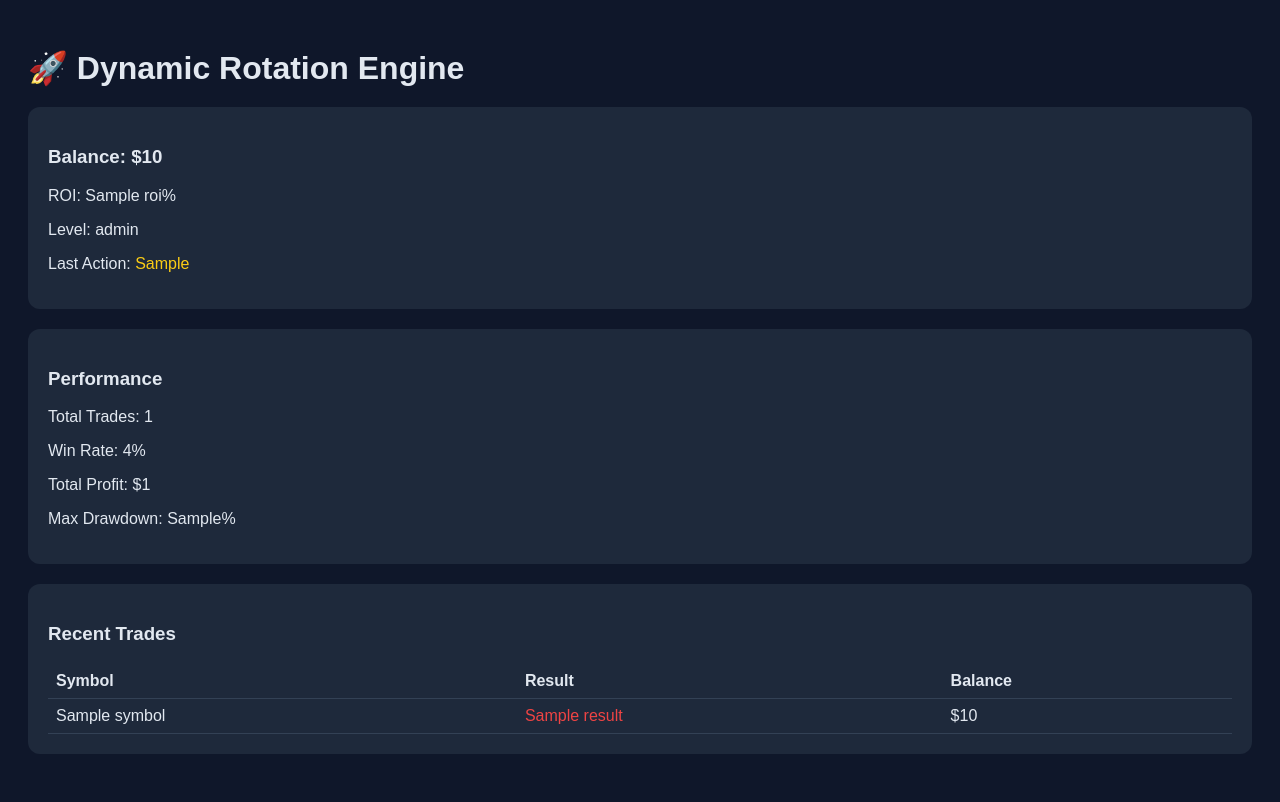
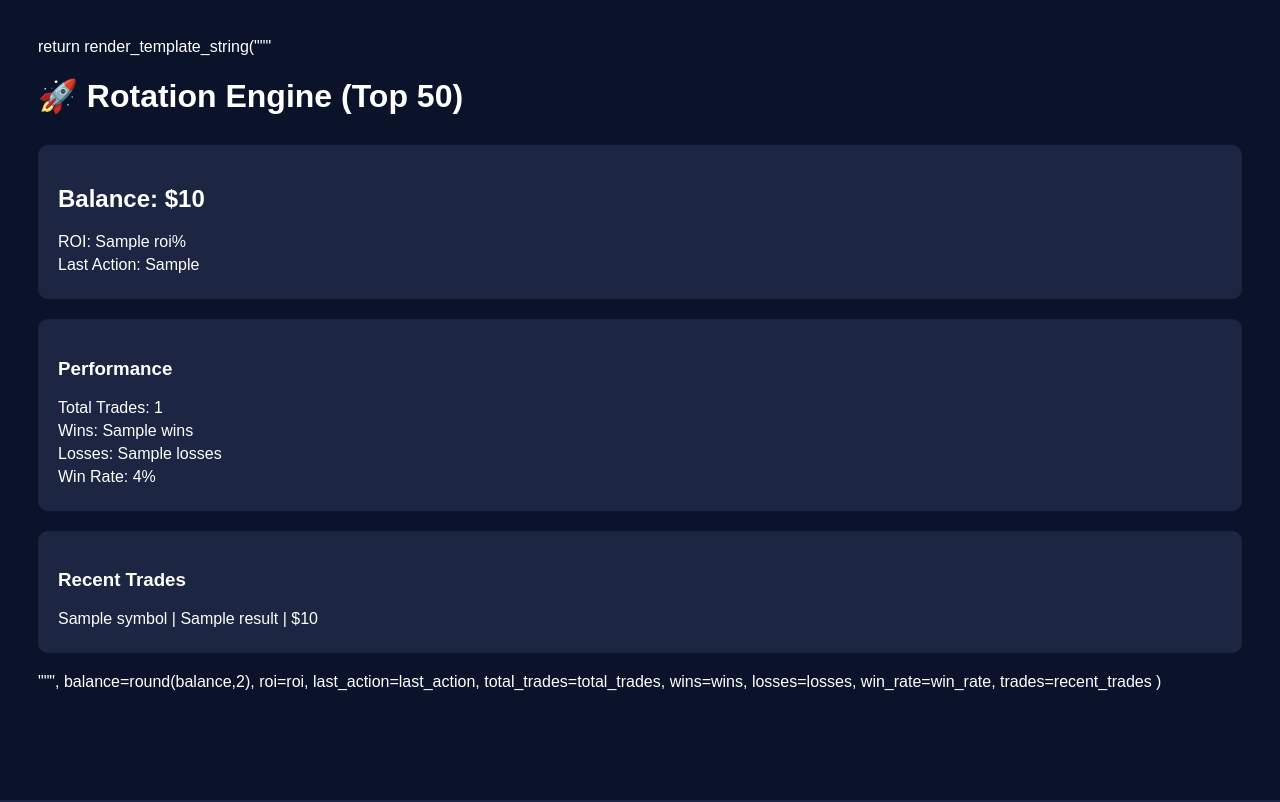
Before and after one commit to hillcolton1976/structured-alpha-engine, a Flask app: template templates/dashboard.html in a window 1280 px wide. Run offline with Flask 3, Linux system fonts and the light colour scheme; the template is opened without the code that fills it: most values are stand-ins (such as "Sample title", 1, 10 or a date in 2020).

Commit message:
Update dashboard.html

```diff
--- a/templates/dashboard.html
+++ b/templates/dashboard.html
@@ -1,78 +1,57 @@
-<!DOCTYPE html>
+return render_template_string("""
 <html>
 <head>
-    <title>Dynamic Rotation Engine</title>
-    <meta name="viewport" content="width=device-width, initial-scale=1">
+    <meta http-equiv="refresh" content="60">
     <style>
         body {
-            background-color: #0f172a;
-            color: #e2e8f0;
-            font-family: Arial, sans-serif;
-            padding: 20px;
+            background:#0b132b;
+            color:white;
+            font-family:Arial;
+            padding:30px;
         }
         .card {
-            background: #1e293b;
-            padding: 20px;
-            border-radius: 12px;
-            margin-bottom: 20px;
+            background:#1c2541;
+            padding:20px;
+            margin-bottom:20px;
+            border-radius:10px;
         }
-        h1 {
-            margin-bottom: 20px;
-        }
-        .green { color: #22c55e; }
-        .red { color: #ef4444; }
-        .yellow { color: #facc15; }
-        table {
-            width: 100%;
-            border-collapse: collapse;
-        }
-        th, td {
-            padding: 8px;
-            text-align: left;
-        }
-        tr {
-            border-bottom: 1px solid #334155;
-        }
+        h1 { margin-bottom:30px; }
+        p { margin:5px 0; }
     </style>
 </head>
 <body>
-
-<h1>🚀 Dynamic Rotation Engine</h1>
+    <h1>🚀 Rotation Engine (Top 50)</h1>
 
     <div class="card">
-    <h3>Balance: ${{ balance }}</h3>
-    <p>ROI: {{ roi }}%</p>
-    <p>Level: {{ level }}</p>
-    <p>Last Action: <span class="yellow">{{ last_action }}</span></p>
+        <h2>Balance: ${{balance}}</h2>
+        <p>ROI: {{roi}}%</p>
+        <p>Last Action: {{last_action}}</p>
     </div>
 
     <div class="card">
         <h3>Performance</h3>
-    <p>Total Trades: {{ total_trades }}</p>
-    <p>Win Rate: {{ win_rate }}%</p>
-    <p>Total Profit: ${{ total_profit }}</p>
-    <p>Max Drawdown: {{ max_drawdown }}%</p>
+        <p>Total Trades: {{total_trades}}</p>
+        <p>Wins: {{wins}}</p>
+        <p>Losses: {{losses}}</p>
+        <p>Win Rate: {{win_rate}}%</p>
     </div>
 
     <div class="card">
         <h3>Recent Trades</h3>
-    <table>
-        <tr>
-            <th>Symbol</th>
-            <th>Result</th>
-            <th>Balance</th>
-        </tr>
         {% for trade in trades %}
-        <tr>
-            <td>{{ trade.symbol }}</td>
-            <td class="{{ 'green' if trade.result == 'WIN' else 'red' }}">
-                {{ trade.result }}
-            </td>
-            <td>${{ trade.balance }}</td>
-        </tr>
+            <p>{{trade.symbol}} | {{trade.result}} | ${{trade.balance}}</p>
         {% endfor %}
-    </table>
     </div>
 
 </body>
 </html>
+""",
+balance=round(balance,2),
+roi=roi,
+last_action=last_action,
+total_trades=total_trades,
+wins=wins,
+losses=losses,
+win_rate=win_rate,
+trades=recent_trades
+)
```
Lines whose indentation alone changed are shown as unchanged.
